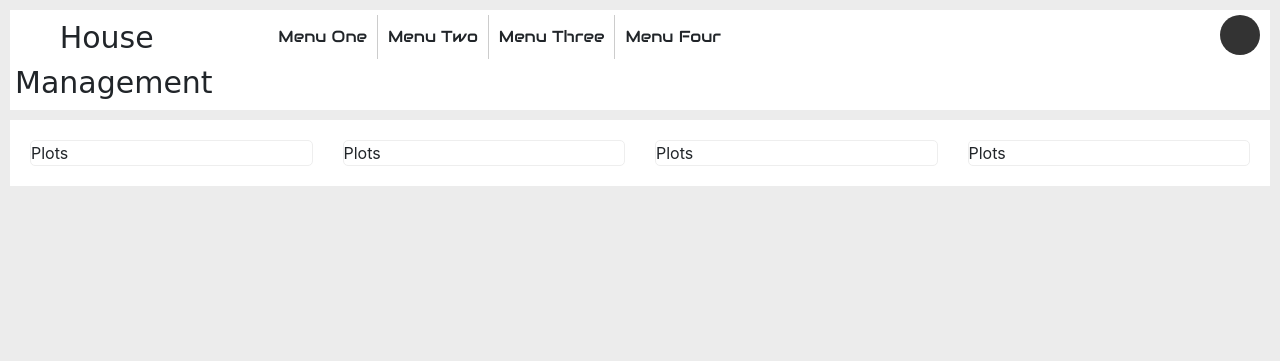
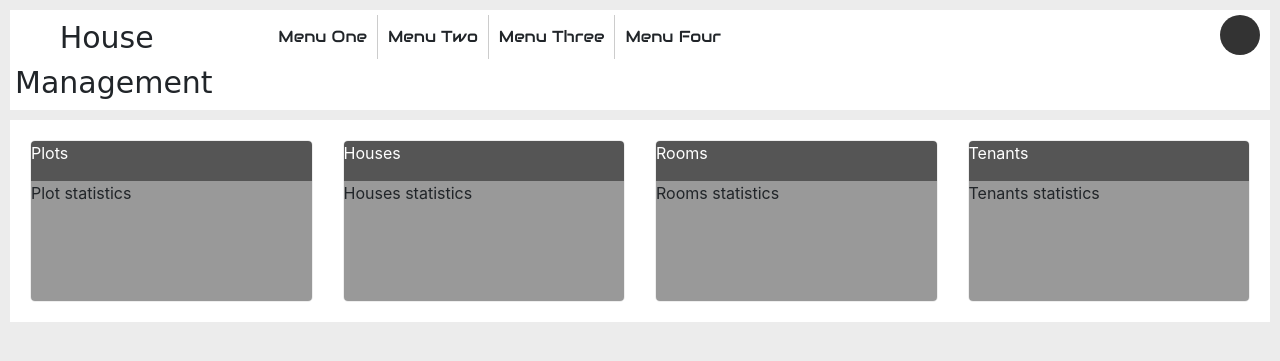
Before and after one commit to ndolocr/house_management, a Django app: page / in a window 1280 px wide. Shown: the top 361 px of the page. Run offline with Django 4.2, Linux system fonts and the light colour scheme; some libraries are stand-ins or nearby versions; some web fonts are replaced.

Commit message:
Creating overall statistics boxes for dashboard page

```diff
--- a/house_management/dashboard/templates/dashboard/index.html
+++ b/house_management/dashboard/templates/dashboard/index.html
@@ -7,20 +7,41 @@
     <div class="col-xl-12 col-lg-12 col-md-12 col-sm-12 content-page">
         <div class="row">
             <div class="col-xl-3 col-lg-3 col-md-3 col-sm-12">
-                <div class="content-box">Plots</div>
+                <div class="content-box">
+                    <div class="row">
+                        <div class="col-lg-12 col-md-12 col-sm-12 grey-heading">Plots</div>
+                        <div class="col-lg-12 col-md-12 col-sm-12 grey-body">Plot statistics</div>
+                    </div>
+                </div>
             </div>
 
             <div class="col-xl-3 col-lg-3 col-md-3 col-sm-12">
-                <div class="content-box">Plots</div>
+                <div class="content-box">
+                    <div class="row">
+                        <div class="col-lg-12 col-md-12 col-sm-12 grey-heading">Houses</div>
+                        <div class="col-lg-12 col-md-12 col-sm-12 grey-body">Houses statistics</div>
+                    </div>
+                </div>
             </div>
 
             <div class="col-xl-3 col-lg-3 col-md-3 col-sm-12">
-                <div class="content-box">Plots</div>
+                <div class="content-box">
+                    <div class="row">
+                        <div class="col-lg-12 col-md-12 col-sm-12 grey-heading">Rooms</div>
+                        <div class="col-lg-12 col-md-12 col-sm-12 grey-body">Rooms statistics</div>
+                    </div>
+                </div>
             </div>
 
             <div class="col-xl-3 col-lg-3 col-md-3 col-sm-12">
-                <div class="content-box">Plots</div>
+                <div class="content-box">
+                    <div class="row">
+                        <div class="col-lg-12 col-md-12 col-sm-12 grey-heading">Tenants</div>
+                        <div class="col-lg-12 col-md-12 col-sm-12 grey-body">Tenants statistics</div>
+                    </div>
+                </div>
             </div>
+
         </div>
     </div>
 </div>
--- a/house_management/static/css/index-page.css
+++ b/house_management/static/css/index-page.css
@@ -6,5 +6,17 @@
 
 .content-box{
     border-radius: 5px;
+    overflow: hidden;
     border: solid 1px #EEEEEE;
 }
+
+.grey-heading{
+    height: 40px;
+    color: #FFFFFF;
+    background: #555555;
+}
+
+.grey-body{
+    height: 120px;
+    background: #999999;
+}
```
